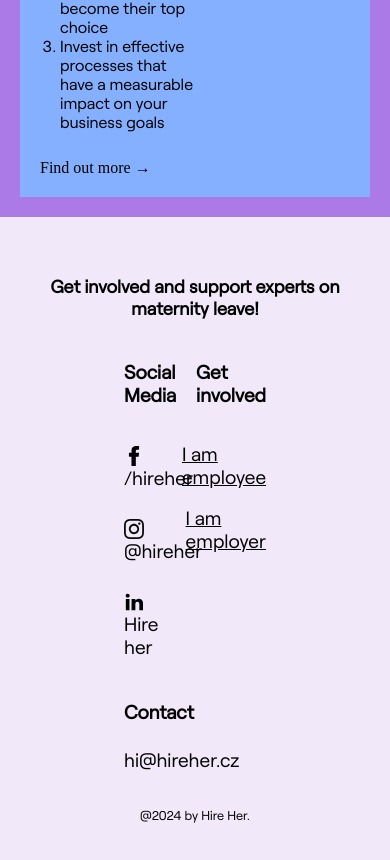
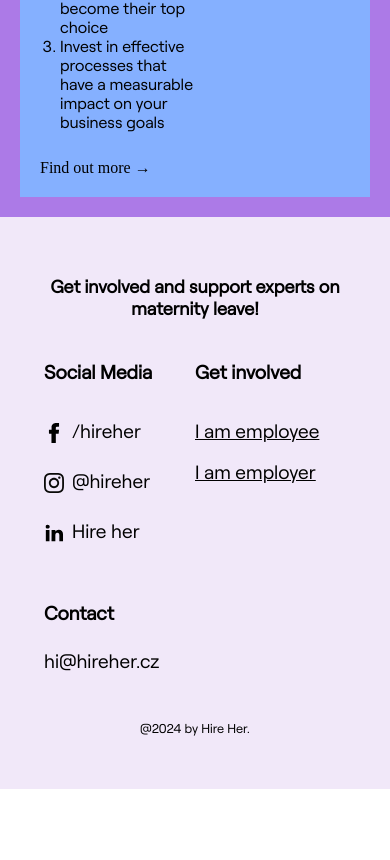
Before and after one commit to s0lena/hire-her, a React (Vite) app: page / in a window 390 px wide. Shown: the part 3169-4029 px from the top of the page. After the commit the page ends 3958 px from the top, so only its background shows below. Built offline with nearby package versions, Linux system fonts and the light colour scheme.

Commit message:
responsive style for footer

```diff
--- a/src/components/Footer/style.css
+++ b/src/components/Footer/style.css
@@ -6,7 +6,7 @@
   flex-direction: column;
   align-items: center;
   background-color: #f1e8f9;
-  width:100vw;
+  width: 100vw;
 }
 
 .footer h3 {
@@ -140,3 +140,62 @@
     font-size: 0.7rem;
   }
 }
+
+@media (min-width: 361px) and (max-width: 600px) {
+  .footer-container {
+    flex-direction: row;
+    align-items: flex-start;
+    padding: 0 20px;
+  }
+
+  .left-column,
+  .right-column {
+    width: 100%;
+  }
+
+  .social-media,
+  .contact,
+  .get-involved {
+    width: 100%;
+    margin-bottom: 1rem;
+  }
+
+  .social-media {
+    align-items: flex-start;
+  }
+
+  .contact {
+    align-items: flex-start;
+  }
+
+  .get-involved {
+    align-items: flex-start;
+  }
+
+  .contact__row,
+  .social-media__row {
+    flex-direction: row;
+    align-items: center;
+    width: 100%;
+  }
+
+  .contact__detail,
+  .social-media__row span {
+    height: auto;
+    text-align: left;
+  }
+
+  .icon {
+    margin-right: 0.5rem;
+  }
+
+  .get-involved__employee,
+  .get-involved__employer {
+    text-align: left;
+  }
+
+  .footer-note {
+    margin-top: 1rem;
+    font-size: 0.8rem;
+  }
+}
```
